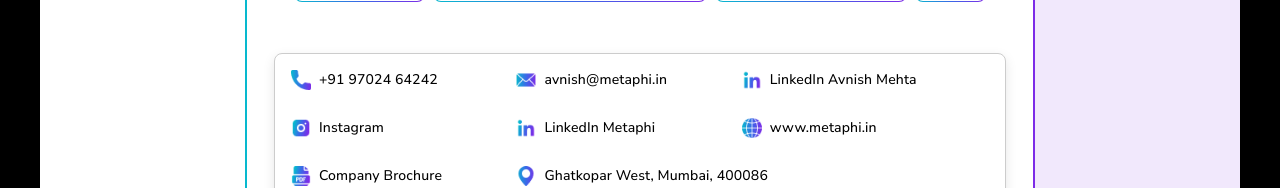
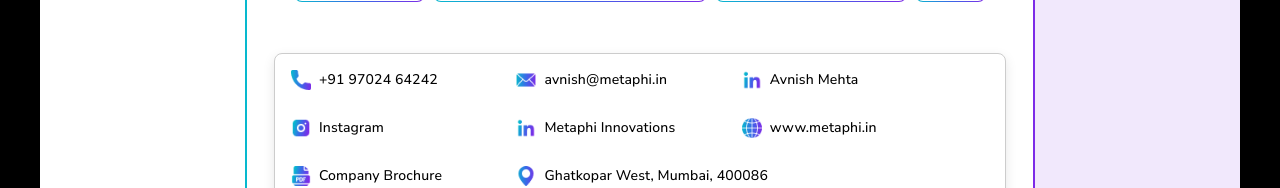
Before and after one commit to AryanKDC/metaphi_business_card, a React (Vite) app: page / in a window 1280 px wide. Shown: the part 450-638 px from the top of the page. Built offline with nearby package versions, Linux system fonts and the light colour scheme.

Commit message:
minor change

```diff
--- a/src/App.jsx
+++ b/src/App.jsx
@@ -320,7 +320,7 @@
                   >
                     <img src={LinkedInIcon} alt="Linkedin Avnish" style={{ width: 20, height: 20, marginRight: 8 }} />
                     <Typography variant="body2" fontWeight="500" fontFamily="Nunito Sans" sx={{}}>
-                      LinkedIn Avnish Mehta
+                      Avnish Mehta
                     </Typography>
                   </Link>
                 </Stack>
@@ -352,7 +352,7 @@
                   >
                     <img src={LinkedInIcon} alt="Linkedin Metaphi" style={{ width: 20, height: 20, marginRight: 8 }} />
                     <Typography variant="body2" fontWeight="500" fontFamily="Nunito Sans">
-                      LinkedIn Metaphi
+                      Metaphi Innovations
                     </Typography>
                   </Link>
                 </Stack>
```
